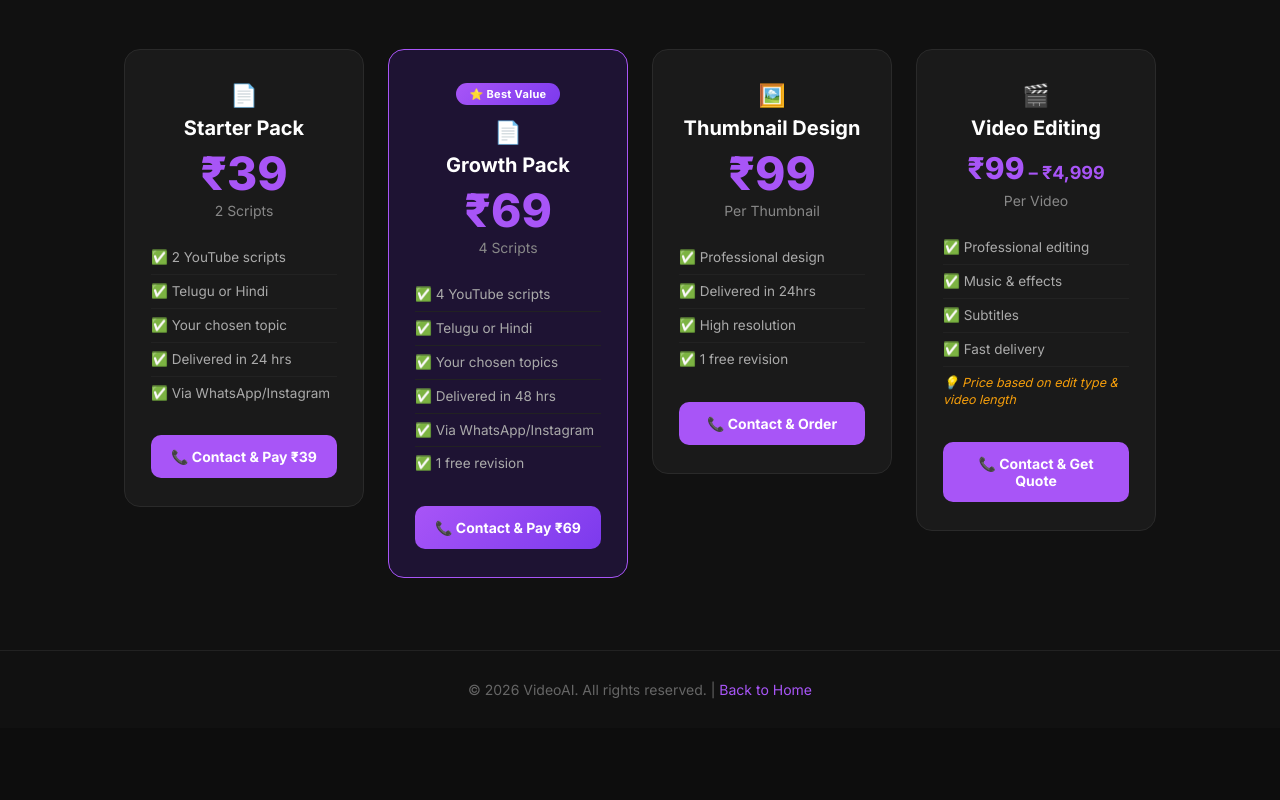
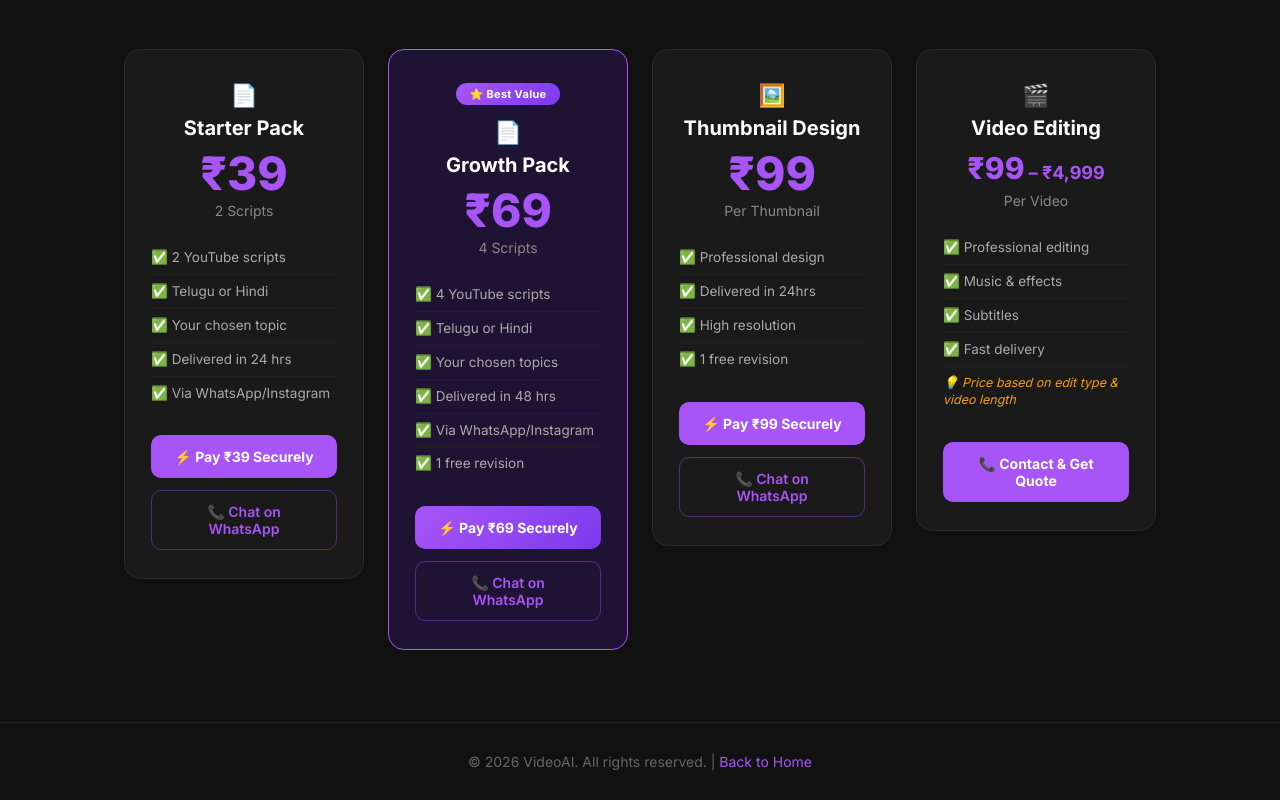
Before and after one commit to prudhvi799/ai-video-platform, a plain HTML site: page services.html in a window 1280 px wide. Shown: the part 1289-2089 px from the top of the page. Before the commit the page ends 2017 px from the top, so only its background shows below. Drawn offline with Linux system fonts and the light colour scheme.

Commit message:
feat: Add Razorpay integration for Services

```diff
--- a/services.css
+++ b/services.css
@@ -333,6 +333,12 @@ nav button:hover {
 }
 
 /* ===== BUTTONS ===== */
+.plan-actions {
+  display: flex;
+  flex-direction: column;
+  gap: 12px;
+}
+
 .plan-card button,
 .btn-contact {
   display: block;
@@ -365,6 +371,28 @@ nav button:hover {
 .btn-popular:hover,
 .btn-popular-contact:hover {
   background: linear-gradient(135deg, #9333ea, #6d28d9) !important;
+}
+
+.btn-contact-outline {
+  display: block;
+  width: 100%;
+  padding: 12px 20px;
+  background-color: transparent;
+  color: #a855f7;
+  border: 1px solid rgba(168,85,247,0.4);
+  border-radius: 10px;
+  font-size: 14px;
+  font-weight: 600;
+  cursor: pointer;
+  text-decoration: none;
+  text-align: center;
+  transition: all 0.2s;
+  box-sizing: border-box;
+}
+
+.btn-contact-outline:hover {
+  background-color: rgba(168,85,247,0.1);
+  border-color: #a855f7;
 }
 
 /* Best Value badge — gold color override */
--- a/services.html
+++ b/services.html
@@ -4,10 +4,11 @@
     <meta charset="UTF-8" />
     <meta name="viewport" content="width=device-width, initial-scale=1.0" />
     <title>Our Services & Plans — VideoAI</title>
-    <meta name="description" content="Explore all VideoAI services: AI Image Plans, YouTube Script Writing, Thumbnail Design, and Video Editing. Starting at just ₹39." />
+    <meta name="description" content="Choose a plan or service to grow your YouTube channel with VideoAI." />
     <link rel="preconnect" href="https://fonts.googleapis.com">
     <link href="https://fonts.googleapis.com/css2?family=Inter:wght@400;500;600;700;800&display=swap" rel="stylesheet">
     <link rel="stylesheet" href="services.css">
+    <script src="https://checkout.razorpay.com/v1/checkout.js"></script>
   </head>
   <body>
 
@@ -15,8 +16,7 @@
     <nav>
       <h2>VideoAI</h2>
       <div class="nav-right" id="navRight">
-        <!-- JS will populate based on auth state -->
-        <button onclick="window.location.href='login.html'">Login</button>
+        <button id="authButton" onclick="window.location.href='login.html'">Login</button>
         <button class="btn-signup" onclick="window.location.href='signup.html'">Sign Up</button>
       </div>
     </nav>
@@ -127,9 +127,14 @@
             <li>✅ Delivered in 24 hrs</li>
             <li>✅ Via WhatsApp/Instagram</li>
           </ul>
-          <a href="https://wa.me/919515261480?text=Hi%2C%20I%20want%20Starter%20Pack%20%E2%82%B939" target="_blank" class="btn-contact">
-            📞 Contact &amp; Pay ₹39
-          </a>
+          <div class="plan-actions">
+            <button class="btn-contact" onclick="payForService('Starter Pack', 39)">
+              ⚡ Pay ₹39 Securely
+            </button>
+            <a href="https://wa.me/919515261480?text=Hi%2C%20I%20want%20to%20discuss%20the%20Starter%20Pack" target="_blank" class="btn-contact-outline">
+              📞 Chat on WhatsApp
+            </a>
+          </div>
         </div>
 
         <!-- Growth Pack -->
@@ -147,9 +152,14 @@
             <li>✅ Via WhatsApp/Instagram</li>
             <li>✅ 1 free revision</li>
           </ul>
-          <a href="https://wa.me/919515261480?text=Hi%2C%20I%20want%20Growth%20Pack%20%E2%82%B969" target="_blank" class="btn-contact btn-popular-contact">
-            📞 Contact &amp; Pay ₹69
-          </a>
+          <div class="plan-actions">
+            <button class="btn-contact btn-popular-contact" onclick="payForService('Growth Pack', 69)">
+              ⚡ Pay ₹69 Securely
+            </button>
+            <a href="https://wa.me/919515261480?text=Hi%2C%20I%20want%20to%20discuss%20the%20Growth%20Pack" target="_blank" class="btn-contact-outline">
+              📞 Chat on WhatsApp
+            </a>
+          </div>
         </div>
 
         <!-- Thumbnail Design -->
@@ -164,9 +174,14 @@
             <li>✅ High resolution</li>
             <li>✅ 1 free revision</li>
           </ul>
-          <a href="https://wa.me/919515261480?text=Hi%2C%20I%20want%20Thumbnail%20Design%20%E2%82%B999" target="_blank" class="btn-contact">
-            📞 Contact &amp; Order
-          </a>
+          <div class="plan-actions">
+            <button class="btn-contact" onclick="payForService('Thumbnail Design', 99)">
+              ⚡ Pay ₹99 Securely
+            </button>
+            <a href="https://wa.me/919515261480?text=Hi%2C%20I%20want%20to%20discuss%20Thumbnail%20Design" target="_blank" class="btn-contact-outline">
+              📞 Chat on WhatsApp
+            </a>
+          </div>
         </div>
 
         <!-- Video Editing -->
@@ -196,15 +211,108 @@
     </footer>
 
     <script>
-      // Show correct nav based on auth
-      const user = JSON.parse(localStorage.getItem("user") || "null");
+      // Auth logic for the navbar
+      const user = JSON.parse(localStorage.getItem("user"));
       const token = localStorage.getItem("token");
+
+      const authButton = document.getElementById("authButton");
+
       if (user && token) {
-        document.getElementById("navRight").innerHTML = `
-          <span style="color:#a855f7;font-weight:600;">${user.credits === 999 ? "Unlimited" : user.credits + " images remaining"}</span>
-          <button onclick="window.location.href='dashboard.html'">Dashboard</button>
-          <button class="btn-logout" onclick="localStorage.clear();window.location.href='index.html'">Logout</button>
-        `;
+        authButton.textContent = "Dashboard";
+        authButton.onclick = () => window.location.href = "dashboard.html";
+
+        // Add logout button
+        const navRight = document.querySelector(".nav-right");
+        const logoutBtn = document.createElement("button");
+        logoutBtn.textContent = "Logout";
+        logoutBtn.className = "btn-logout";
+        logoutBtn.style.marginLeft = "10px";
+        logoutBtn.onclick = () => {
+          localStorage.removeItem("token");
+          localStorage.removeItem("user");
+          window.location.reload();
+        };
+        navRight.appendChild(logoutBtn);
+
+        // Add plan badge
+        const badge = document.createElement("span");
+        badge.style.color = "#a855f7";
+        badge.style.fontSize = "14px";
+        badge.style.fontWeight = "600";
+        badge.style.marginRight = "10px";
+        badge.textContent = user.plan.includes("pro") ? "Unlimited" : user.credits + " images";
+        navRight.insertBefore(badge, authButton);
+      }
+
+      // Razorpay Payment Integration for Services
+      async function payForService(serviceName, amount) {
+        if (!user || !token) {
+          alert("Please Create an Account or Login first to pay.");
+          window.location.href = "signup.html";
+          return;
+        }
+
+        try {
+          // Create order without modifying the user's plan
+          const orderRes = await fetch("https://videoai-backend-j5k9.onrender.com/create-order", {
+            method: "POST",
+            headers: { "Content-Type": "application/json" },
+            body: JSON.stringify({ amount, pack: "service", token })
+          });
+
+          const orderData = await orderRes.json();
+
+          if (!orderData.success) {
+            alert("Error creating order. Please try again!");
+            return;
+          }
+
+          const options = {
+            key: "rzp_live_Sa7HKNvKWrLneT",
+            amount: amount * 100,
+            currency: "INR",
+            name: "VideoAI",
+            description: serviceName + " — ₹" + amount,
+            order_id: orderData.orderId,
+            handler: async function(response) {
+
+              // Verify the payment
+              const verifyRes = await fetch("https://videoai-backend-j5k9.onrender.com/verify-payment", {
+                method: "POST",
+                headers: { "Content-Type": "application/json" },
+                body: JSON.stringify({
+                  razorpay_order_id: response.razorpay_order_id,
+                  razorpay_payment_id: response.razorpay_payment_id,
+                  razorpay_signature: response.razorpay_signature,
+                  pack: "service",
+                  token
+                })
+              });
+
+              const verifyData = await verifyRes.json();
+
+              if (verifyData.success) {
+                alert("✅ Payment successful! Please screenshot this message and message us on WhatsApp to begin your order.");
+                window.open("https://wa.me/919515261480?text=Hi!%20I%20just%20paid%20%E2%82%B9" + amount + "%20for%20" + encodeURIComponent(serviceName) + "%20(Payment%20ID:%20" + response.razorpay_payment_id + ")", "_blank");
+              } else {
+                alert("Payment verification failed. Please contact support on WhatsApp.");
+              }
+            },
+            prefill: {
+              name: user.name,
+              email: user.email
+            },
+            theme: {
+              color: "#a855f7"
+            }
+          };
+
+          const rzp = new Razorpay(options);
+          rzp.open();
+
+        } catch (error) {
+          alert("Something went wrong. Please check your connection and try again.");
+        }
       }
     </script>
   </body>
```
Also changed, not shown: backend/server.js (+7 -0 lines).
